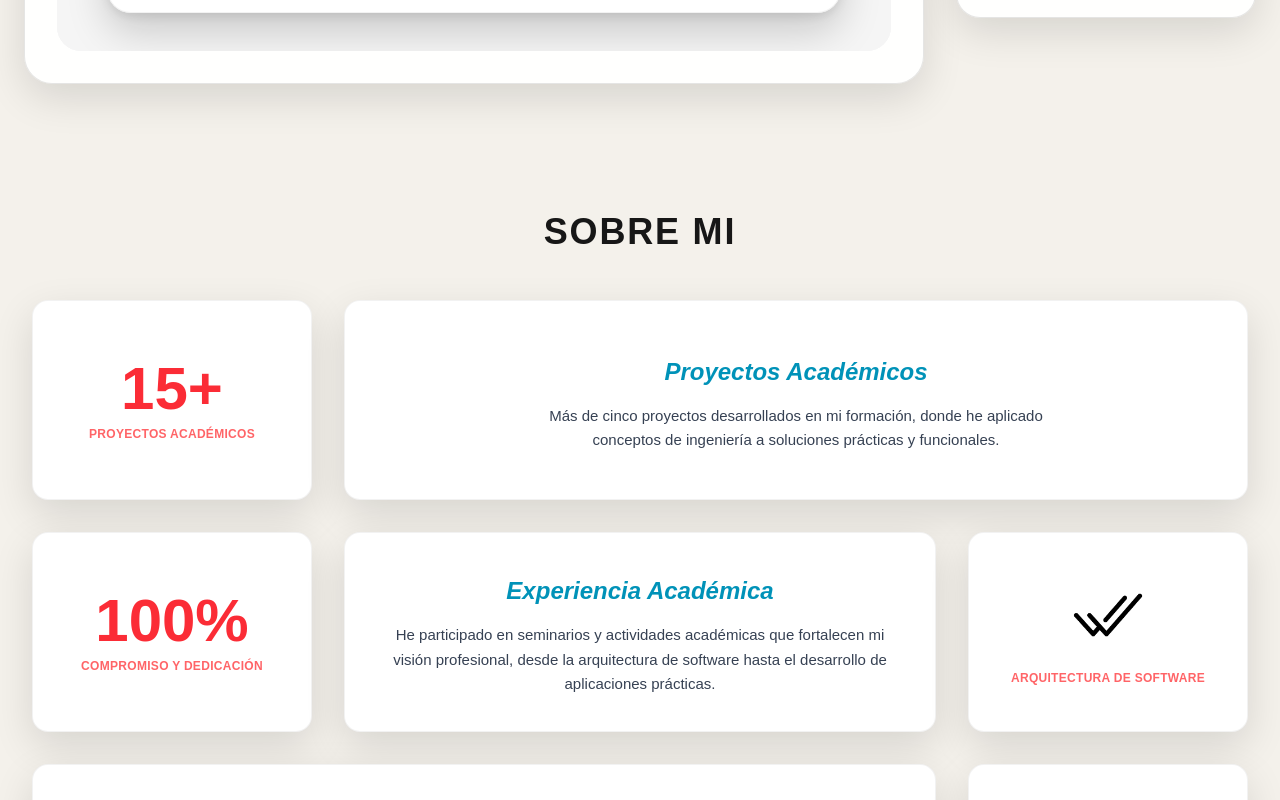
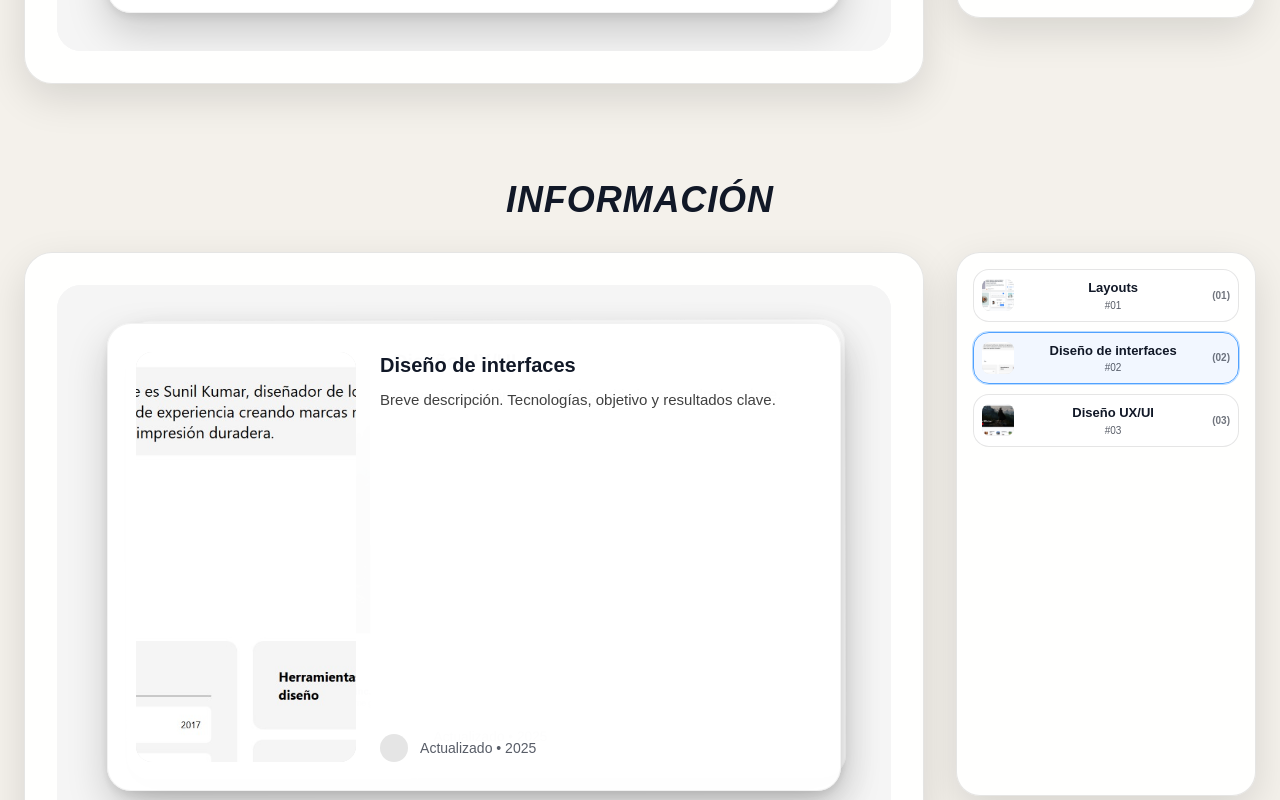
Before and after one commit to Jhoan-Pd/Portafolio, a Next.js app: page / in a window 1280 px wide. Shown: the part 1420-2220 px from the top of the page. Built offline with nearby package versions, Linux system fonts and the light colour scheme.

Commit message:
arreglo informacion y lenguajes

```diff
--- a/src/components/Informacion.tsx
+++ b/src/components/Informacion.tsx
@@ -1,106 +1,178 @@
-"use client";
-import { useEffect, useState } from "react";
-import Image from "next/image";
-import { motion } from "framer-motion";
+'use client';
+import { useState, useEffect, useMemo, useRef } from 'react';
+import Image from 'next/image';
+import { motion, cubicBezier } from 'framer-motion';
 
-interface InfoBlock {
+interface Project {
   id: number;
-  type: string;
-  title?: string;
-  value?: string;
-  subtitle?: string;
-  description?: string;
-  icon?: string;
-  span?: number;
+  title: string;
+  image: string;
 }
 
 export default function Informacion() {
-  const [infoBlocks, setInfoBlocks] = useState<InfoBlock[]>([]);
+  const [projects, setProjects] = useState<Project[]>([]);
+  const [active, setActive] = useState(0);
+  const sectionRef = useRef<HTMLDivElement | null>(null);
 
   useEffect(() => {
-    fetch("/data/data.json")
-      .then((res) => res.json())
-      .then((data) => setInfoBlocks(data.informacion || []))
-      .catch((err) => console.error("Error cargando información:", err));
+    fetch('/data/data.json')
+      .then((r) => r.json())
+      .then((d) => setProjects(d.projects || []))
+      .catch((e) => console.error('Error cargando proyectos:', e));
   }, []);
 
-  if (infoBlocks.length === 0) {
+  useEffect(() => {
+    if (!projects.length) return;
+    let raf = 0;
+    const compute = () => {
+      const sec = sectionRef.current;
+      if (!sec) return;
+      const rect = sec.getBoundingClientRect();
+      const viewportCenter = window.innerHeight / 2;
+      const progress = clamp((viewportCenter - rect.top) / rect.height, 0, 1);
+      const idx = Math.round(progress * Math.max(0, projects.length - 1));
+      if (idx !== active) setActive(idx);
+    };
+    const onScroll = () => { cancelAnimationFrame(raf); raf = requestAnimationFrame(compute); };
+    window.addEventListener('scroll', onScroll, { passive: true });
+    window.addEventListener('resize', onScroll);
+    compute();
+    return () => {
+      window.removeEventListener('scroll', onScroll);
+      window.removeEventListener('resize', onScroll);
+      cancelAnimationFrame(raf);
+    };
+  }, [projects.length]);
+
+  const staged = useMemo(() => projects.slice(0, 6), [projects]);
+  const easeOutExpo = cubicBezier(0.22, 1, 0.36, 1);
+
+  const layer = (i: number) => {
+    const depth = active - i;
+    const isPast = depth > 0;
+    const isCurrent = depth === 0;
+    const isFuture = depth < 0;
+
+    return {
+      animate: {
+        zIndex: 100 - i,
+        opacity: isCurrent ? 1 : isPast ? 0 : 0.6,
+        scale: isCurrent ? 1 : isPast ? 0.94 : 0.98,
+        y: isCurrent ? 0 : isPast ? 36 : -8,
+        x: isCurrent ? 0 : isPast ? -16 : 12,
+        rotate: isPast ? 0.3 : isFuture ? -0.15 : 0,
+        filter: isPast ? 'blur(2px) saturate(0.9)' : 'none',
+        transition: { duration: 0.55, ease: easeOutExpo },
+      } as const,
+      style: {
+        boxShadow: '0 18px 40px rgba(0,0,0,.18), 0 4px 10px rgba(0,0,0,.08)',
+      } as const,
+    };
+  };
+
+  if (!projects.length) {
     return (
-      <section className="w-full min-h-[40svh] grid place-items-center text-gray-500 dark:text-gray-400 bg-[#F4F1EB] dark:bg-neutral-900">
-        Cargando información...
+      <section className="w-full min-h-[30svh] grid place-items-center text-gray-500 dark:text-gray-400 bg-[var(--page-bg)]">
+        Cargando información…
       </section>
     );
   }
 
-  const spanClass = (n?: number) =>
-    n === 4 ? "md:col-span-4"
-    : n === 3 ? "md:col-span-3"
-    : n === 2 ? "md:col-span-2"
-    : "";
-
   return (
-    <section
-      id="sobre-mi"
-      className="w-full py-14 sm:py-20 bg-[#F4F1EB] text-neutral-900 dark:bg-neutral-900 dark:text-white"
-      aria-labelledby="sobre-mi-title"
-    >
-      <div className="max-w-7xl mx-auto px-4 sm:px-6 lg:px-8">
-        <h2
-          id="sobre-mi-title"
-          className="text-center text-3xl sm:text-4xl font-bold tracking-wider mb-10 sm:mb-12"
-        >
-          SOBRE MI
+    <section ref={sectionRef} className="w-full bg-[var(--page-bg)] text-[var(--page-fg)] transition-colors">
+      <div className="max-w-7xl mx-auto px-4 sm:px-6 py-8 sm:py-12">
+        <h2 className="text-center text-3xl sm:text-4xl font-bold italic tracking-wide mb-6 sm:mb-8">
+          INFORMACIÓN
         </h2>
 
-        <div className="grid grid-cols-1 md:grid-cols-4 gap-5 sm:gap-6 lg:gap-8">
-          {infoBlocks.map((block) => (
-            <motion.div
-              key={block.id}
-              initial={{ opacity: 0, y: 18 }}
-              whileInView={{ opacity: 1, y: 0 }}
-              viewport={{ once: true, margin: "-10% 0px -10% 0px" }}
-              transition={{ duration: 0.45, ease: [0.22, 1, 0.36, 1] }}
-              whileHover={{ scale: 1.02 }}
-              className={`rounded-2xl p-6 sm:p-8 min-h-[200px] flex flex-col items-center justify-center text-center
-                          bg-white dark:bg-neutral-950/60 border border-black/5 dark:border-white/10
-                          shadow-[0_14px_40px_rgba(0,0,0,.12)] ${spanClass(block.span)}`}
-            >
-              {block.icon ? (
-                <Image
-                  src={block.icon}
-                  alt={block.title || block.subtitle || "icono"}
-                  width={72}
-                  height={72}
-                  className="mb-4 sm:mb-5"
-                  loading="lazy"
-                />
-              ) : block.value ? (
-                <p className="mb-2 text-4xl sm:text-5xl md:text-6xl font-extrabold text-red-500 dark:text-red-400">
-                  {block.value}
-                </p>
-              ) : null}
+        <div className="grid grid-cols-1 md:grid-cols-[1fr_260px] lg:grid-cols-[1fr_300px] gap-6 sm:gap-8">
+          {/* Escenario principal */}
+          <div className="relative rounded-[28px] bg-white/95 dark:bg-neutral-950/75 border border-black/10 dark:border-white/10 p-3 sm:p-5 md:p-8 shadow-[0_14px_40px_rgba(0,0,0,.12)] backdrop-blur-sm transition-colors">
+            <div className="relative h-[62svh] md:h-[68svh] overflow-hidden rounded-3xl bg-neutral-100 dark:bg-neutral-900 transition-colors">
+              <div className="absolute inset-0 rounded-3xl ring-1 ring-black/5 dark:ring-white/10" />
+              {staged.map((p, i) => {
+                const { animate, style } = layer(i);
+                return (
+                  <motion.article
+                    key={p.id}
+                    className="
+                      absolute inset-0 m-auto w-[92%] md:w-[88%] h-[86%]
+                      rounded-3xl bg-white/98 dark:bg-neutral-950
+                      border border-black/5 dark:border-white/10 overflow-hidden
+                      transition-colors
+                    "
+                    animate={animate}
+                    initial={{ opacity: 0, y: 60, scale: 0.98 }}
+                    style={style}
+                  >
+                    <div className="grid grid-cols-1 md:grid-cols-[220px_1fr] gap-4 md:gap-6 h-full p-4 sm:p-6 lg:p-7">
+                      <div className="relative rounded-2xl overflow-hidden bg-neutral-200">
+                        <Image
+                          src={p.image}
+                          alt={p.title}
+                          fill
+                          className="object-cover"
+                          sizes="(min-width:1024px) 220px, 100vw"
+                          priority={i === active}
+                        />
+                      </div>
+                      <div className="flex flex-col">
+                        <h3 className="text-lg sm:text-xl font-semibold leading-snug mb-2">
+                          {p.title}
+                        </h3>
+                        <p className="text-neutral-700 dark:text-neutral-300 text-sm sm:text-[15px] leading-relaxed">
+                          Breve descripción. Tecnologías, objetivo y resultados clave.
+                        </p>
+                        <div className="mt-auto pt-4 flex items-center gap-3">
+                          <div className="h-7 w-7 rounded-full bg-neutral-200 overflow-hidden" />
+                          <div className="text-xs sm:text-sm opacity-70">
+                            Actualizado • {new Date().getFullYear()}
+                          </div>
+                        </div>
+                      </div>
+                    </div>
+                  </motion.article>
+                );
+              })}
+            </div>
+          </div>
 
-              {block.subtitle && (
-                <p className="uppercase font-bold text-[10px] sm:text-xs tracking-wide leading-tight text-red-400 dark:text-red-300">
-                  {block.subtitle}
-                </p>
-              )}
-
-              {block.title && (
-                <h3 className="mt-2 mb-3 sm:mb-4 text-xl sm:text-2xl font-bold italic text-cyan-600 dark:text-cyan-300">
-                  {block.title}
-                </h3>
-              )}
-
-              {block.description && (
-                <p className="text-sm sm:text-[15px] leading-relaxed text-gray-700 dark:text-gray-300 max-w-prose">
-                  {block.description}
-                </p>
-              )}
-            </motion.div>
-          ))}
+          {/* Lista lateral */}
+          <div className="hidden md:block rounded-[24px] bg-white/95 dark:bg-neutral-950/75 border border-black/10 dark:border-white/10 p-3 sm:p-4 shadow-[0_14px_40px_rgba(0,0,0,.12)] h-[68svh] overflow-y-auto backdrop-blur-sm transition-colors">
+            <div className="space-y-2.5">
+              {projects.map((p, i) => {
+                const isActive = i === active;
+                return (
+                  <button
+                    key={p.id}
+                    onClick={() => setActive(i)}
+                    className={`group relative w-full flex items-center gap-3 rounded-2xl p-2 border transition-colors ${
+                      isActive
+                        ? 'border-blue-400 ring-1 ring-blue-300/60 dark:ring-blue-500/40 bg-blue-50/80 dark:bg-blue-500/10'
+                        : 'border-black/10 dark:border-white/10 bg-white/90 dark:bg-neutral-900/60'
+                    }`}
+                  >
+                    <div className="relative h-8 w-8 rounded-lg overflow-hidden bg-neutral-200 shrink-0">
+                      <Image src={p.image} alt={p.title} fill className="object-cover" sizes="32px" />
+                    </div>
+                    <div className="flex-1 min-w-0">
+                      <p className="text-[12px] sm:text-[13px] font-semibold truncate">{p.title}</p>
+                      <p className="text-[10px] opacity-70">#{String(i + 1).padStart(2, '0')}</p>
+                    </div>
+                    <span className="text-[10px] font-semibold opacity-60">
+                      ({String(i + 1).padStart(2, '0')})
+                    </span>
+                  </button>
+                );
+              })}
+            </div>
+          </div>
         </div>
       </div>
     </section>
   );
 }
+
+function clamp(v: number, min: number, max: number) {
+  return Math.max(min, Math.min(max, v));
+}
```
Also changed, not shown: src/components/lenguajes.tsx (+44 -50 lines).
